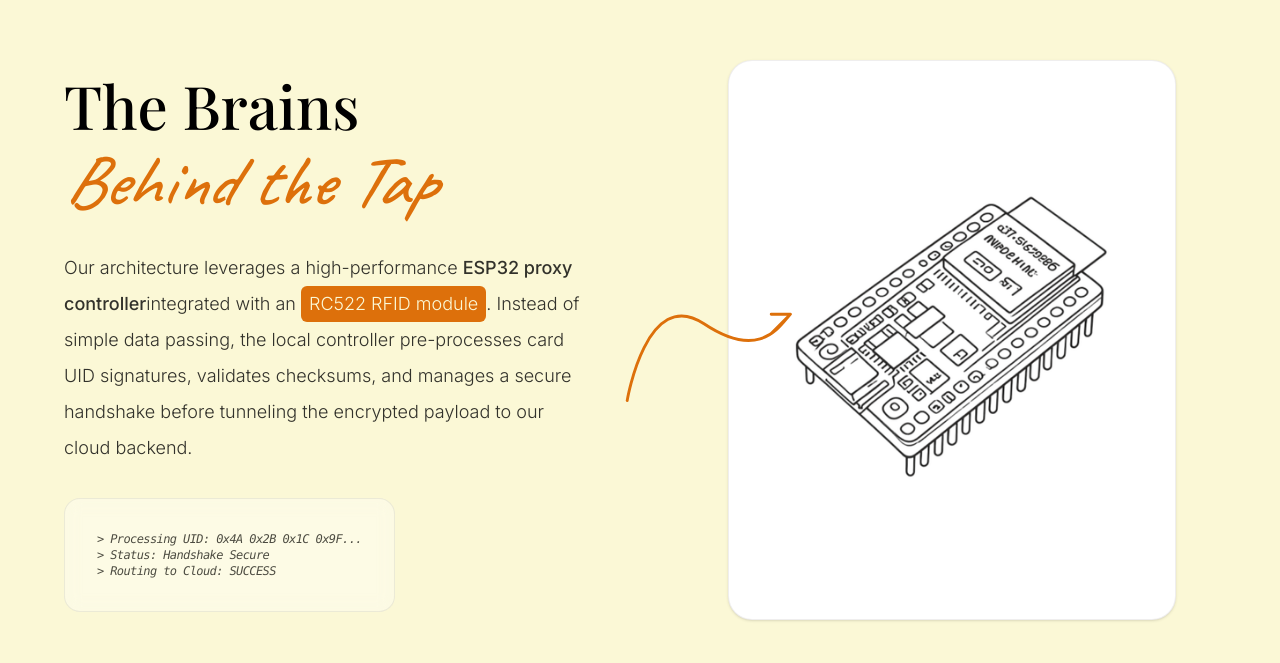
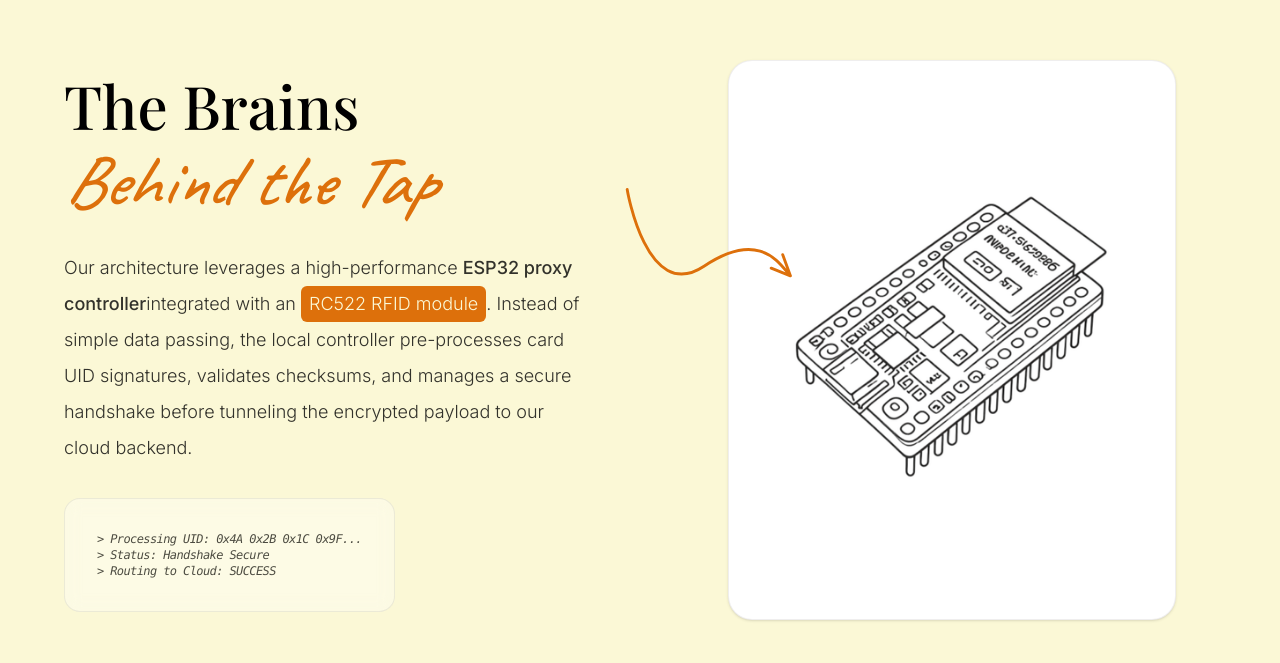
Before and after one commit to jonayeds/Multipurpose_RFID-ESP32, a Next.js app in the folder web_interface/cloud_hosted/frontend/: page / in a window 1280 px wide. Shown: the part 2005-2668 px from the top of the page. Built offline with nearby package versions, Linux system fonts and the light colour scheme; a web font is replaced by a local one.

Commit message:
frontend/fixed arrow position in the landing page

```diff
--- a/web_interface/cloud_hosted/frontend/app/page.tsx
+++ b/web_interface/cloud_hosted/frontend/app/page.tsx
@@ -224,11 +224,12 @@ export default function LandingPage() {
               whileInView={{ opacity: 1, pathLength: 1 }}
               viewport={{ once: true }}
               transition={{ duration: 1.5, delay: 0.5 }}
-              className="absolute -left-10 md:-left-20 top-1/3 w-32 md:w-48 h-32 md:h-48 z-20 pointer-events-none"
+              className="absolute -left-10 md:-left-20 top-1/3 w-32 md:w-48 h-32 md:h-48 z-20 pointer-events-none -translate-y-24"
               viewBox="0 0 100 100"
             >
               <path
-                d="M 10,80 C 10,80 20,20 50,40 C 80,60 90,40 95,35 M 95,35 L 85,35 M 95,35 L 85,45"
+                d="M 10,80 C 10,80 20,20 50,40 C 80,60 90,40 95,35 M 95,35 L 85,39 M 95,35 L 91,46"
+                transform="translate(0 100) scale(1 -1)"
                 fill="none"
                 stroke="var(--brand-primary)"
                 strokeWidth="1.5"
--- a/web_interface/cloud_hosted/frontend/components/CardDashboardView.tsx
+++ b/web_interface/cloud_hosted/frontend/components/CardDashboardView.tsx
@@ -1,6 +1,5 @@
 "use client";
 
-import React from 'react';
 import { motion } from 'framer-motion';
 import { useRouter } from 'next/navigation';
 import { logout } from '@/Services/card';
```
